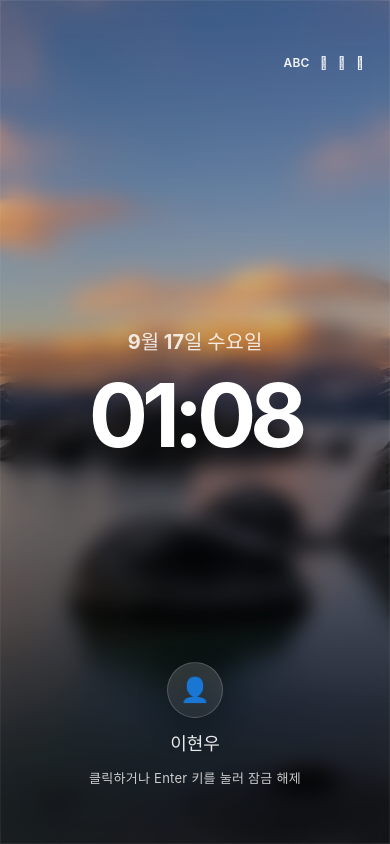
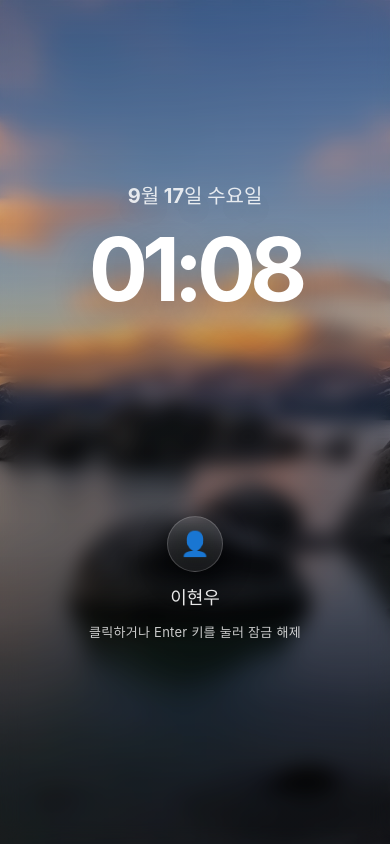
Before and after one commit to nuunwoo/portfolio.github.io, a React (Vite) app: page / in a window 390 px wide. Built offline with nearby package versions, Linux system fonts and the light colour scheme.

Commit message:
feat(ui): 부트 스플래시와 데스크톱 인터페이스 구성 반영

```diff
--- a/src/app/App.tsx
+++ b/src/app/App.tsx
@@ -1,19 +1,19 @@
-import "../App.css";
-import { useEffect } from "react";
-import AppLayer from "./AppLayer";
-import BootSplash from "../features/boot/ui/BootSplash";
-import DesktopScreen from "../features/desktop/ui/DesktopScreen";
-import LockScreen from "../features/lock-screen/ui/LockScreen";
-import { useAppKeyboardShortcuts } from "../hooks/useAppKeyboardShortcuts";
-import { useSystemAppearance } from "../hooks/useSystemAppearance";
-import { useAppStore } from "../shared/store/app-store";
+import '../App.css';
+import {useEffect} from 'react';
+import AppLayer from './AppLayer';
+import BootSplash from '../features/boot/ui/BootSplash';
+import DesktopScreen from '../features/desktop/ui/DesktopScreen';
+import LockScreen from '../features/lock-screen/ui/LockScreen';
+import {useAppKeyboardShortcuts} from '../hooks/useAppKeyboardShortcuts';
+import {useSystemAppearance} from '../hooks/useSystemAppearance';
+import {useAppStore} from '../shared/store/app-store';
 
 const App = () => {
-  const isBooting = useAppStore((state) => state.isBooting);
-  const hasUnlockedOnce = useAppStore((state) => state.hasUnlockedOnce);
-  const currentScreen = useAppStore((state) => state.currentScreen);
-  const isUnlocking = useAppStore((state) => state.isUnlocking);
-  const syncFocusedWindow = useAppStore((state) => state.syncFocusedWindow);
+  const isBooting = useAppStore(state => state.isBooting);
+  const hasUnlockedOnce = useAppStore(state => state.hasUnlockedOnce);
+  const currentScreen = useAppStore(state => state.currentScreen);
+  const isUnlocking = useAppStore(state => state.isUnlocking);
+  const syncFocusedWindow = useAppStore(state => state.syncFocusedWindow);
   const systemAppearance = useSystemAppearance();
 
   useEffect(() => {
@@ -24,15 +24,14 @@ const App = () => {
 
   return (
     <main className="app-shell" data-appearance={systemAppearance}>
-      <AppLayer layerClassName="app-layer-desktop" visible={currentScreen !== "splash"}>
+      <AppLayer layerClassName="app-layer-desktop" visible={currentScreen !== 'splash'}>
         <DesktopScreen />
       </AppLayer>
 
       <AppLayer
         layerClassName="app-layer-lock"
-        noTransition={!hasUnlockedOnce && currentScreen === "lock" && !isUnlocking}
-        visible={currentScreen === "lock" || isUnlocking}
-      >
+        noTransition={!hasUnlockedOnce && currentScreen === 'lock'}
+        visible={currentScreen === 'lock' || isUnlocking}>
         <LockScreen />
       </AppLayer>
 
--- a/src/components/Dock/Dock.module.css
+++ b/src/components/Dock/Dock.module.css
@@ -2,20 +2,36 @@
   display: flex;
   align-items: flex-end;
   justify-content: center;
-  gap: 10px;
-  padding: 10px 14px 12px;
-  min-height: 74px;
+  gap: 6px;
+  padding: 8px 12px 10px;
+  min-height: 82px;
+  border-radius: 18px;
+  background: linear-gradient(
+    180deg,
+    rgba(255, 255, 255, 0.38) 0%,
+    rgba(246, 248, 255, 0.24) 42%,
+    rgba(232, 236, 247, 0.22) 100%
+  );
+  border: 1px solid rgba(255, 255, 255, 0.42);
+  box-shadow:
+    inset 0 1px 0 rgba(255, 255, 255, 0.48),
+    0 14px 36px rgba(7, 12, 24, 0.35);
+  backdrop-filter: blur(30px) saturate(1.3);
+  -webkit-backdrop-filter: blur(30px) saturate(1.3);
+  user-select: none;
 }
 
 .dockButton {
   display: grid;
-  place-items: center;
+  place-items: start center;
   width: 48px;
-  height: 48px;
+  grid-template-rows: 48px 8px;
   border: none;
   background: transparent;
   cursor: pointer;
   padding: 0;
+  position: relative;
+  transition: transform 180ms ease;
 }
 
 .dockIcon {
@@ -23,16 +39,22 @@
   height: 48px;
   display: grid;
   place-items: center;
-  font-size: 22px;
+  font-size: 21px;
   font-weight: 700;
-  text-shadow: 0 1px 0 rgba(255, 255, 255, 0.4);
+  color: #11131a;
+  border: 1px solid rgba(255, 255, 255, 0.6);
+  box-shadow:
+    inset 0 1px 0 rgba(255, 255, 255, 0.65),
+    0 4px 12px rgba(13, 18, 30, 0.25);
+  text-shadow: 0 1px 0 rgba(255, 255, 255, 0.35);
 }
 
 .separator {
   width: 1px;
-  align-self: stretch;
-  background: rgba(60, 60, 67, 0.18);
-  margin: 0 2px 0 4px;
+  height: 46px;
+  align-self: center;
+  background: rgba(70, 76, 92, 0.35);
+  margin: 0 4px;
 }
 
 .trashIcon {
@@ -41,4 +63,43 @@
   display: grid;
   place-items: center;
   font-size: 22px;
+  background: linear-gradient(180deg, #f8f9fd 0%, #e8edf7 100%);
+  border: 1px solid rgba(255, 255, 255, 0.65);
+  box-shadow:
+    inset 0 1px 0 rgba(255, 255, 255, 0.8),
+    0 4px 12px rgba(13, 18, 30, 0.22);
 }
+
+.dockButton:hover {
+  transform: translateY(-6px) scale(1.06);
+}
+
+.runningDot {
+  width: 5px;
+  height: 5px;
+  border-radius: 50%;
+  background: rgba(238, 244, 255, 0.95);
+  box-shadow: 0 0 8px rgba(255, 255, 255, 0.65);
+  justify-self: center;
+  align-self: center;
+}
+
+.badge {
+  position: absolute;
+  top: -3px;
+  right: -4px;
+  min-width: 18px;
+  height: 16px;
+  padding: 0 5px;
+  border-radius: 999px;
+  display: grid;
+  place-items: center;
+  font-size: 10px;
+  font-weight: 700;
+  color: #fff;
+  background: linear-gradient(180deg, #ff665f 0%, #ff3b30 100%);
+  box-shadow:
+    inset 0 1px 0 rgba(255, 255, 255, 0.42),
+    0 2px 8px rgba(100, 10, 6, 0.4);
+  z-index: 2;
+}
--- a/src/components/Dock/Dock.tsx
+++ b/src/components/Dock/Dock.tsx
@@ -3,18 +3,27 @@ import styles from "./Dock.module.css";
 type DockItem = {
   key: string;
   label: string;
-  accentClass: string;
   glyph: string;
+  tint: string;
+  running?: boolean;
+  badge?: string;
 };
 
 const dockItems: DockItem[] = [
-  { key: "finder", label: "Finder", accentClass: "accent-blue-light", glyph: "F" },
-  { key: "projects", label: "Projects", accentClass: "accent-purple-light", glyph: "P" },
-  { key: "about", label: "About", accentClass: "accent-green-light", glyph: "A" },
-  { key: "contact", label: "Contact", accentClass: "accent-pink-light", glyph: "C" },
-  { key: "music", label: "Music", accentClass: "accent-red-light", glyph: "♪" },
-  { key: "notes", label: "Notes", accentClass: "accent-yellow-dark", glyph: "N" },
-  { key: "settings", label: "Settings", accentClass: "accent-gray-light", glyph: "⚙" },
+  { key: "finder", label: "Finder", glyph: "🙂", tint: "#8fc6ff", running: true },
+  { key: "launchpad", label: "Launchpad", glyph: "◻", tint: "#f3f4f8", running: true },
+  { key: "mail", label: "Mail", glyph: "✉", tint: "#6ec7ff", badge: "109", running: true },
+  { key: "calendar", label: "Calendar", glyph: "14", tint: "#ffffff", running: true },
+  { key: "notes", label: "Notes", glyph: "📝", tint: "#ffe47f", running: true },
+  { key: "notion", label: "Notion", glyph: "N", tint: "#232428", running: true },
+  { key: "chrome", label: "Chrome", glyph: "◉", tint: "#f7f7fb", running: true },
+  { key: "terminal", label: "Terminal", glyph: ">_", tint: "#1a1b20", running: true },
+  { key: "vscode", label: "VS Code", glyph: "⌁", tint: "#53a9ff", running: true },
+  { key: "chat", label: "Chat", glyph: "💬", tint: "#6a6cff", badge: "4", running: true },
+  { key: "docs", label: "Docs", glyph: "B.", tint: "#0f1014", running: true },
+  { key: "figma", label: "Figma", glyph: "◍", tint: "#25262c", running: true },
+  { key: "openai", label: "OpenAI", glyph: "◎", tint: "#0d0e11", running: true },
+  { key: "kakao", label: "KakaoTalk", glyph: "톡", tint: "#f6df27", badge: "626", running: true },
 ];
 
 const Dock = () => {
@@ -30,11 +39,14 @@ const Dock = () => {
           aria-label={item.label}
           className={styles.dockButton}
         >
+          {item.badge ? <span className={styles.badge}>{item.badge}</span> : null}
           <span
-            className={`material-surface material-light material-thin shape-squircle-md ${item.accentClass} ${styles.dockIcon}`}
+            className={`shape-squircle-md ${styles.dockIcon}`}
+            style={{ background: item.tint }}
           >
             {item.glyph}
           </span>
+          {item.running ? <span className={styles.runningDot} /> : null}
         </button>
       ))}
 
@@ -47,10 +59,11 @@ const Dock = () => {
         className={styles.dockButton}
       >
         <span
-          className={`material-surface material-light material-thin shape-squircle-md text-secondary-light ${styles.trashIcon}`}
+          className={`shape-squircle-md ${styles.trashIcon}`}
         >
           🗑
         </span>
+        <span className={styles.runningDot} />
       </button>
     </div>
   );
--- a/src/components/MenuBar/MenuBar.module.css
+++ b/src/components/MenuBar/MenuBar.module.css
@@ -2,39 +2,103 @@
   display: flex;
   align-items: center;
   justify-content: space-between;
-  gap: 16px;
-  min-height: 30px;
-  padding: 0 14px;
+  gap: 12px;
+  min-height: 34px;
+  padding: 0 10px;
   border-radius: 0;
-  border-left: none;
-  border-right: none;
-  border-top: none;
-  background: rgba(18, 20, 26, 0.28);
+  border: none;
+  background: rgba(0, 0, 0, 0.18);
   box-shadow: none;
+  backdrop-filter: none;
+  -webkit-backdrop-filter: none;
+  color: rgba(250, 252, 255, 0.94);
+  user-select: none;
+}
+
+:global(.app-shell[data-appearance='light']) .root {
+  background: rgba(255, 255, 255, 0.5);
+}
+
+:global(.app-shell[data-appearance='light']) .menuAppName,
+:global(.app-shell[data-appearance='light']) .menuClock {
+  color: rgba(0, 0, 0, 1);
+}
+
+:global(.app-shell[data-appearance='light']) .menuItem {
+  color: rgba(0, 0, 0, 0.2);
 }
 
 .leftSection {
   display: flex;
   align-items: center;
-  gap: 14px;
+  gap: 10px;
   min-width: 0;
 }
 
 .appleButton {
-  font-size: 15px;
-  line-height: 1;
+  width: 18px;
+  height: 18px;
   border: none;
   background: transparent;
-  color: inherit;
   cursor: pointer;
+  padding: 0;
+  display: grid;
+  place-items: center;
+}
+
+.appleButton:hover {
+  opacity: 0.84;
+}
+
+.appleLogo {
+  width: 15px;
+  height: 20px;
+  display: block;
 }
 
 .menuLabel {
   white-space: nowrap;
+  font-size: 13px;
+  line-height: 1.15;
+}
+
+.menuAppName {
+  font-weight: 700;
+  color: rgba(255, 255, 255, 0.98);
+}
+
+.menuItem {
+  font-weight: 600;
+  color: rgba(243, 246, 255, 0.92);
 }
 
 .rightSection {
   display: flex;
   align-items: center;
-  gap: 10px;
+  gap: 8px;
+  font-size: 12px;
+  line-height: 1.1;
 }
+
+.languageChip {
+  height: 17px;
+  min-width: 17px;
+  padding: 0 3px;
+  border-radius: 4px;
+  display: grid;
+  place-items: center;
+  font-size: 10px;
+  font-weight: 700;
+  color: rgba(246, 250, 255, 0.96);
+  background: rgba(255, 255, 255, 0.18);
+  box-shadow:
+    inset 0 1px 0 rgba(255, 255, 255, 0.28),
+    0 1px 0 rgba(0, 0, 0, 0.2);
+}
+
+.menuClock {
+  font-size: 13px;
+  font-weight: 700;
+  color: rgba(255, 255, 255, 0.98);
+  letter-spacing: 0.01em;
+}
--- a/src/components/MenuBar/MenuBar.tsx
+++ b/src/components/MenuBar/MenuBar.tsx
@@ -1,31 +1,35 @@
-import { formatMenuBarTime } from "../../utils/dateTime";
+import { formatMenuBarDateTime } from "../../utils/dateTime";
+import AppleLogo from "../icons/AppleLogo";
 import { useCurrentDateTime } from "../../hooks/useCurrentDateTime";
+import { menuBarClockSettings } from "../../shared/settings/clock-settings";
 import { useAppStore } from "../../shared/store/app-store";
 import styles from "./MenuBar.module.css";
 
-const leftItems = ["Finder", "File", "Edit", "View", "Go", "Window", "Help"];
+const leftItems = ["Finder", "파일", "편집", "보기", "이동", "윈도우", "도움말"];
+const rightSymbols = ["􀙇", "􀛨", "􀋦", "􀊰"];
 
 const MenuBar = () => {
   const currentDate = useCurrentDateTime({ align: "minute" });
   const lockScreen = useAppStore((state) => state.lockScreen);
 
   return (
-    <header
-      className={`material-surface material-dark material-ultra-thin ${styles.root}`}
-    >
+    <header className={styles.root}>
       <div className={styles.leftSection}>
         <button
           type="button"
-          className={`text-footnote font-semibold text-primary-dark ${styles.appleButton}`}
+          className={styles.appleButton}
           onClick={lockScreen}
           aria-label="Open Apple menu and lock screen"
         >
-          
+          <AppleLogo
+            aria-hidden={true}
+            className={styles.appleLogo}
+          />
         </button>
         {leftItems.map((item, index) => (
           <span
             key={item}
-            className={`${index === 0 ? "text-footnote font-semibold text-primary-dark" : "text-footnote font-medium text-secondary-dark"} ${styles.menuLabel}`}
+            className={`${index === 0 ? styles.menuAppName : styles.menuItem} ${styles.menuLabel}`}
           >
             {item}
           </span>
@@ -33,12 +37,16 @@ const MenuBar = () => {
       </div>
 
       <div className={styles.rightSection}>
-        <span className="text-footnote font-medium text-secondary-dark">⌘</span>
-        <span className="text-footnote font-medium text-secondary-dark">􀙇</span>
-        <span className="text-footnote font-medium text-secondary-dark">􀛨</span>
-        <span className="text-footnote font-medium text-secondary-dark">100%</span>
-        <span className="text-footnote font-semibold text-primary-dark">
-          {formatMenuBarTime(currentDate)}
+        <span className={styles.menuItem}>⌘</span>
+        {rightSymbols.map((symbol) => (
+          <span key={symbol} className={styles.menuItem}>
+            {symbol}
+          </span>
+        ))}
+        <span className={styles.menuItem}>100%</span>
+        <span className={styles.languageChip}>한</span>
+        <span className={styles.menuClock}>
+          {formatMenuBarDateTime(currentDate, menuBarClockSettings)}
         </span>
       </div>
     </header>
--- a/src/features/boot/ui/BootSplash.module.css
+++ b/src/features/boot/ui/BootSplash.module.css
@@ -39,9 +39,7 @@
 }
 
 .logo {
-  width: clamp(62px, 6vw, 80px);
-  height: auto;
-  filter: drop-shadow(0 10px 18px rgba(0, 0, 0, 0.34));
+  display: block;
 }
 
 .progressWrap {
--- a/src/features/boot/ui/BootSplash.tsx
+++ b/src/features/boot/ui/BootSplash.tsx
@@ -1,5 +1,6 @@
 import {useEffect, useMemo, useRef, useState} from 'react';
 import {DESKTOP_REQUIRED_KEYS, getBootAssetsForDate, LOCK_REQUIRED_KEYS} from '../../../app/assetsManifest';
+import AppleLogo from '../../../components/icons/AppleLogo';
 import {bootReadiness} from '../../../core/bootReadiness';
 import {hasImage, preloadImages} from '../../../core/preload';
 import {useBootReadiness} from '../../../hooks/useBootReadiness';
@@ -131,7 +132,14 @@ const BootSplash = () => {
     <section className={`${styles.root} ${isFadingOut ? styles.exiting : ''}`} aria-label="MacBook boot splash screen">
       <div className={styles.glow} />
       <div className={styles.container}>
-        <img src="/icons/apple.svg" alt="Apple inspired boot logo" className={styles.logo} draggable={false} />
+        <AppleLogo
+          mode="light"
+          role="img"
+          aria-label="Apple inspired boot logo"
+          className={styles.logo}
+          width={110}
+          height={123}
+        />
         <div className={styles.progressWrap}>
           <div className={styles.progressMeta}>
             <span className={styles.status}>Starting portfolio OS</span>
--- a/src/features/lock-screen/ui/LockScreen.module.css
+++ b/src/features/lock-screen/ui/LockScreen.module.css
@@ -18,10 +18,6 @@
   filter: blur(10px);
 }
 
-.focused {
-  outline: 1px solid rgba(255, 255, 255, 0.16);
-}
-
 .overlay {
   position: absolute;
   inset: 0;
@@ -37,26 +33,6 @@
   text-align: center;
   padding: 36px 24px 56px;
   backdrop-filter: blur(10px) saturate(1.04);
-}
-
-.topBarWrap {
-  width: 100%;
-  display: grid;
-  place-items: center;
-  align-self: start;
-  padding-top: 18px;
-}
-
-.statusBar {
-  width: 100%;
-  display: flex;
-  justify-content: flex-end;
-  gap: 10px;
-  padding-right: 2px;
-  font-size: 12px;
-  font-weight: 600;
-  opacity: 0.92;
-  letter-spacing: 0.02em;
 }
 
 .centerWrap {
--- a/src/features/lock-screen/ui/LockScreen.tsx
+++ b/src/features/lock-screen/ui/LockScreen.tsx
@@ -1,4 +1,3 @@
-import { useEffect } from "react";
 import { useCurrentDateTime } from "../../../hooks/useCurrentDateTime";
 import { useCurrentWallpaper } from "../../../hooks/useCurrentWallpaper";
 import { useAppStore } from "../../../shared/store/app-store";
@@ -12,50 +11,24 @@ const LockScreen = () => {
   const currentScreen = useAppStore((state) => state.currentScreen);
   const hasUnlockedOnce = useAppStore((state) => state.hasUnlockedOnce);
   const isUnlocking = useAppStore((state) => state.isUnlocking);
-  const isFocused = useAppStore(
-    (state) => state.focusedWindowKey === WINDOW_KEYS.lockScreen
-  );
-  const focusWindow = useAppStore((state) => state.focusWindow);
   const unlockScreen = useAppStore((state) => state.unlockScreen);
 
   const isActive = currentScreen === "lock";
   const disableTransition = !hasUnlockedOnce && currentScreen === "lock" && !isUnlocking;
   const isTransitioningOut = isUnlocking || !isActive;
 
-  useEffect(() => {
-    if (!isActive || isUnlocking) return;
-
-    const onKeyDown = (event: KeyboardEvent) => {
-      if (event.key === "Enter" || event.key === " ") {
-        event.preventDefault();
-        unlockScreen();
-      }
-    };
-
-    window.addEventListener("keydown", onKeyDown);
-    return () => {
-      window.removeEventListener("keydown", onKeyDown);
-    };
-  }, [isActive, isUnlocking, unlockScreen]);
-
   return (
     <section
       aria-label="Lock screen"
       onClick={() => {
         if (!isActive) return;
-        focusWindow(WINDOW_KEYS.lockScreen);
         if (!isUnlocking) unlockScreen();
-      }}
-      onPointerDown={() => {
-        if (!isActive) return;
-        focusWindow(WINDOW_KEYS.lockScreen);
       }}
       data-window-key={WINDOW_KEYS.lockScreen}
       className={[
         styles.root,
         disableTransition ? styles.noTransition : "",
         isTransitioningOut ? styles.transitioningOut : "",
-        isFocused ? styles.focused : "",
       ]
         .filter(Boolean)
         .join(" ")}
@@ -66,15 +39,6 @@ const LockScreen = () => {
     >
       <img src={wallpaperSrc} alt="Lock screen wallpaper" className="wallpaper" />
       <div className={styles.overlay}>
-        <div className={styles.topBarWrap}>
-          <div className={styles.statusBar}>
-            <span>ABC</span>
-            <span>􀙇</span>
-            <span>􀛨</span>
-            <span>􀋦</span>
-          </div>
-        </div>
-
         <div className={styles.centerWrap}>
           <p className={styles.dateText}>
             {formatLockScreenDate(currentDate)}
--- /dev/null
+++ b/src/shared/settings/clock-settings.ts
@@ -0,0 +1,8 @@
+import type { MenuBarClockFormatOptions } from "../../utils/dateTime";
+import { defaultMenuBarClockFormat } from "../../utils/dateTime";
+
+// Future settings hook/UI can update this shape (locale/timeZone/hour12/weekday).
+// MenuBar can then consume user preference state instead of this static config.
+export const menuBarClockSettings: MenuBarClockFormatOptions = {
+  ...defaultMenuBarClockFormat,
+};
--- a/src/utils/dateTime.ts
+++ b/src/utils/dateTime.ts
@@ -12,9 +12,46 @@ export const formatLockScreenDate = (date: Date) =>
     weekday: "long",
   }).format(date);
 
-export const formatMenuBarTime = (date: Date) =>
-  new Intl.DateTimeFormat("ko-KR", {
-    weekday: "short",
+export type MenuBarClockFormatOptions = {
+  locale?: string;
+  timeZone?: string;
+  hour12?: boolean;
+  weekday?: "short" | "long" | "narrow";
+};
+
+export const defaultMenuBarClockFormat: Required<MenuBarClockFormatOptions> = {
+  locale: "ko-KR",
+  timeZone: "Asia/Seoul",
+  hour12: true,
+  weekday: "short",
+};
+
+export const formatMenuBarDateTime = (
+  date: Date,
+  options: MenuBarClockFormatOptions = {}
+) => {
+  const resolvedOptions = {
+    ...defaultMenuBarClockFormat,
+    ...options,
+  };
+
+  const datePart = new Intl.DateTimeFormat(resolvedOptions.locale, {
+    month: "long",
+    day: "numeric",
+    timeZone: resolvedOptions.timeZone,
+  }).format(date);
+
+  const weekdayPart = new Intl.DateTimeFormat(resolvedOptions.locale, {
+    weekday: resolvedOptions.weekday,
+    timeZone: resolvedOptions.timeZone,
+  }).format(date);
+
+  const timePart = new Intl.DateTimeFormat(resolvedOptions.locale, {
     hour: "numeric",
     minute: "2-digit",
+    hour12: resolvedOptions.hour12,
+    timeZone: resolvedOptions.timeZone,
   }).format(date);
+
+  return `${datePart} (${weekdayPart}) ${timePart}`;
+};
```
Also changed, not shown: src/features/desktop/ui/DesktopScreen.tsx (+22 -39 lines).
